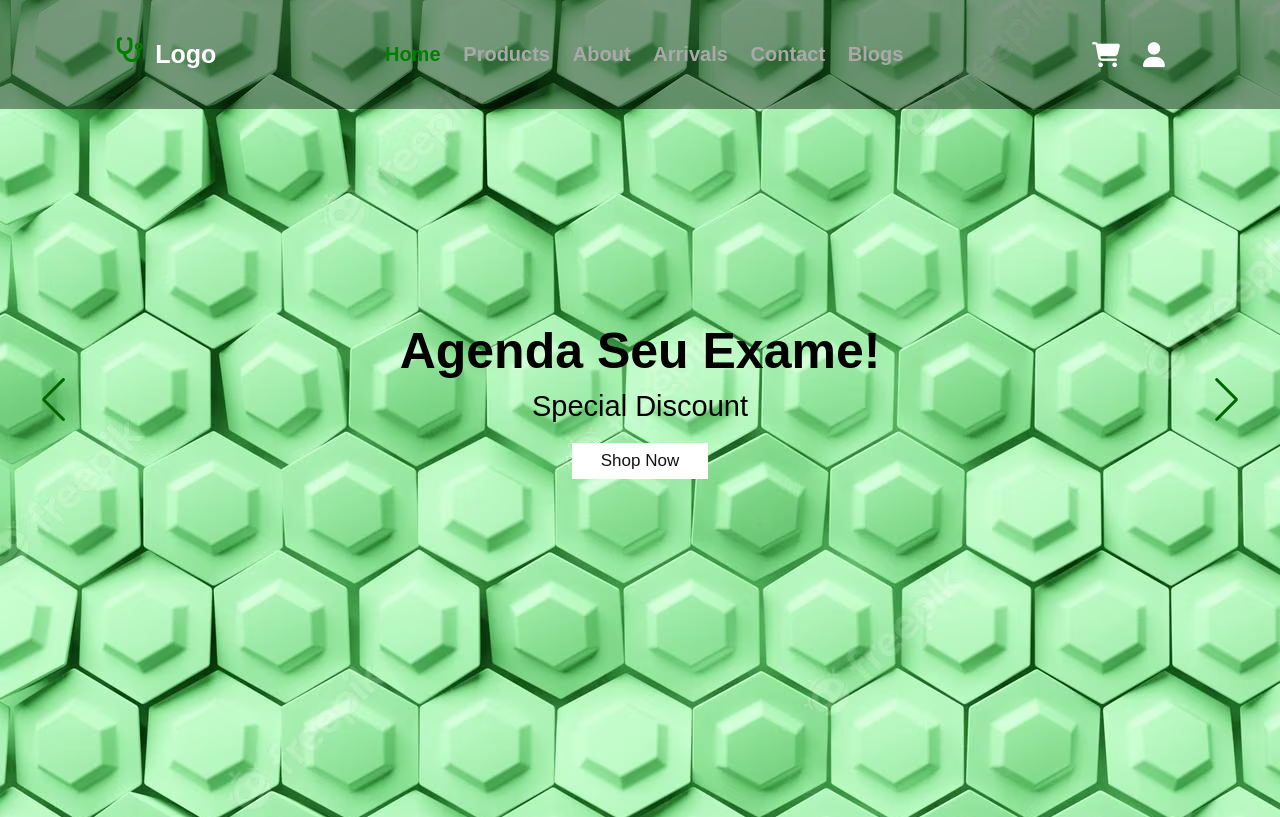
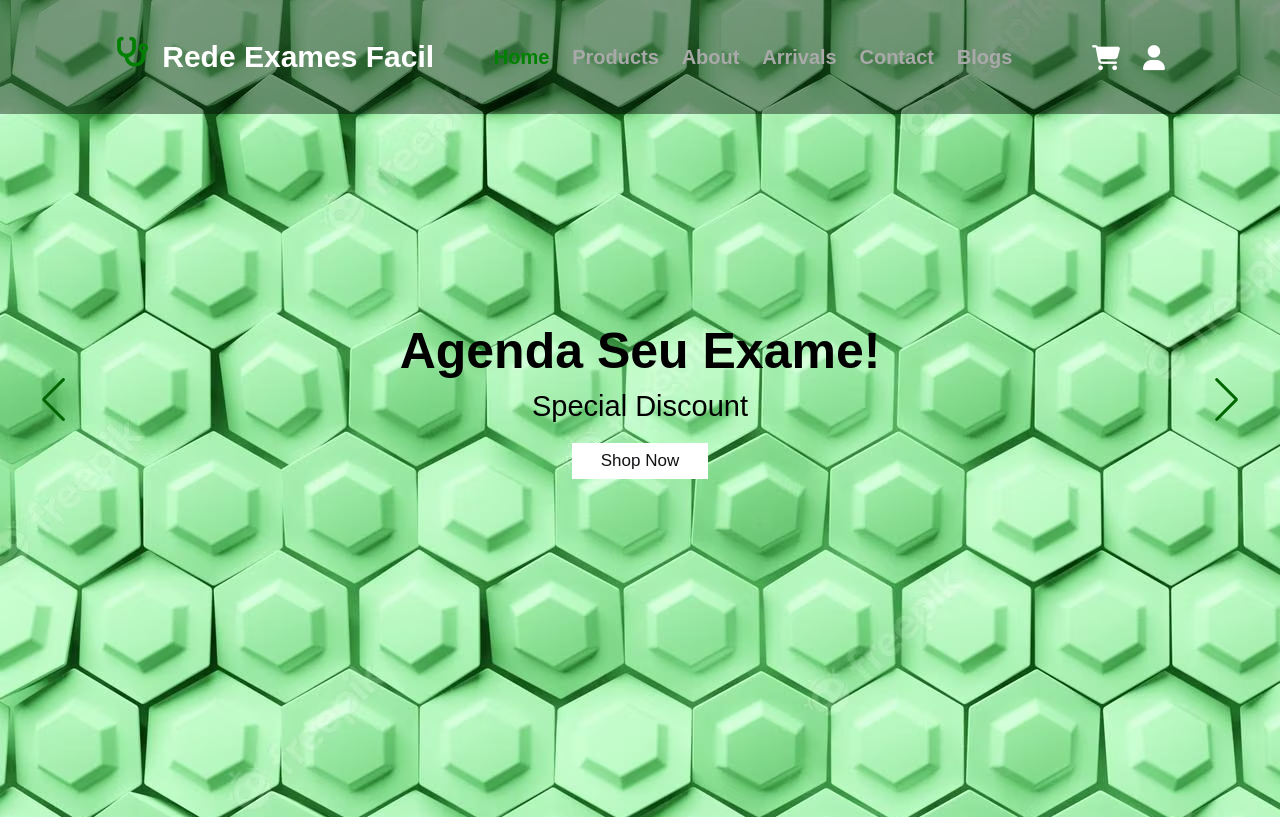
Before and after one commit to JackSlice-2/Central-de-ExamesRS, a website: page index.html in a window 1280 px wide. Shown: the top 817 px of the page. Drawn offline with nearby package versions, Linux system fonts and the light colour scheme.

Commit message:
Finished Prototype, refoactoring needed

```diff
--- a/index.html
+++ b/index.html
@@ -4,7 +4,7 @@
     <meta charset="UTF-8">
     <meta http-equiv="X-UA-Compatible" content="IE=edge">
     <meta name="viewport" content="width=device-width, initial-scale=1.0">
-    <title>Central de Exames RS</title>
+    <title>Rede Exames Facil</title>
     <link rel="stylesheet"
         href="https://unpkg.com/aos@next/dist/aos.css" />
     <link rel="stylesheet"
@@ -13,11 +13,11 @@
         href="https://cdnjs.cloudflare.com/ajax/libs/font-awesome/6.4.0/css/all.min.css">
     <link rel="stylesheet"
         href="main.css">
-</head>
-<body>
-
+    </head>
+<body class="overflow-x-hidden">
     <header class="header">
-        <a href="#" class="logo"> <i class="fas fa-stethoscope"></i> logo</a>
+        <a href="#" class="logo"> <i class="fas fa-stethoscope"></i>
+            Rede Exames Facil</a>
         <nav class="navbar">
             <a href="#home" class="active">home</a>
             <a href="#products">products</a>
@@ -26,16 +26,13 @@
             <a href="#contact">contact</a>
             <a href="#blogs">blogs</a>
         </nav>
-
         <div class="icons">
             <div id="menu-btn" class="fas fa-bars"></div>
             <div id="search-btn" class=""></div>
             <a href="#" class="fa-solid fa-cart-shopping"></a>
             <a href="#" class="fas fa-user"></a>
         </div>
-
     </header>
-
     <section class="home" id="home">
         <div class="swiper home-slider">
             <div class="swiper-wrapper">
@@ -331,8 +328,6 @@
         </div>
         <div class="credit"> created by <span>P.C Nunes</span> |all rights reserved </div>
     </section>
-
-
     <script src="https://cdn.jsdelivr.net/npm/swiper@9/swiper-bundle.min.js"></script>
     <script src="script.js"></script>
     <script src="https://unpkg.com/aos@next/dist/aos.js"></script>
@@ -342,6 +337,5 @@
             duration: 800
         });
     </script>
-
 </body>
 </html>
--- a/main.css
+++ b/main.css
@@ -76,7 +76,7 @@ header{
     justify-content: space-between;
 }
 .header .logo{
-    font-size: 2.5rem;
+    font-size: 3rem;
     color:#fff;
     font-weight: bolder;
 }
```
Also changed, not shown: tailslim.css.
